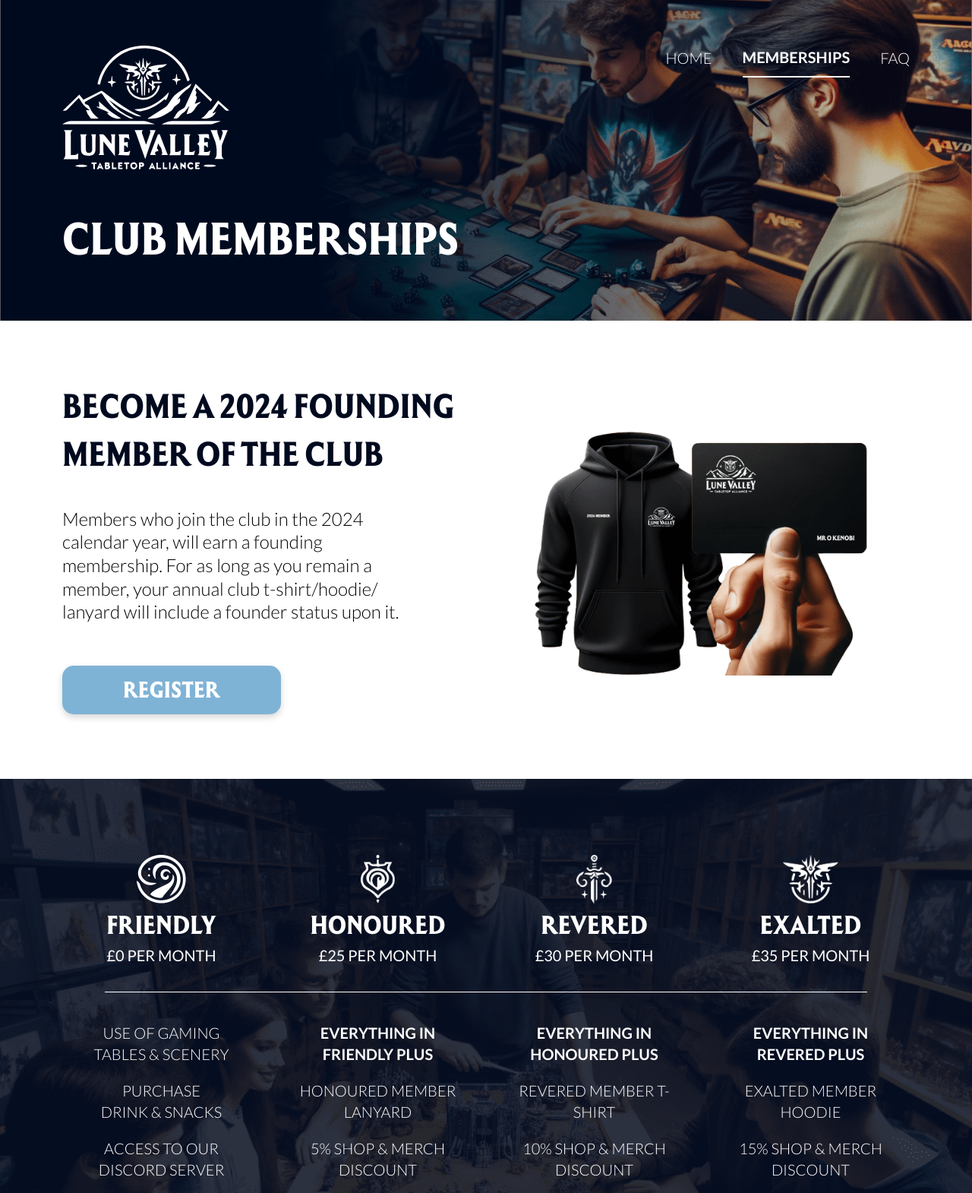
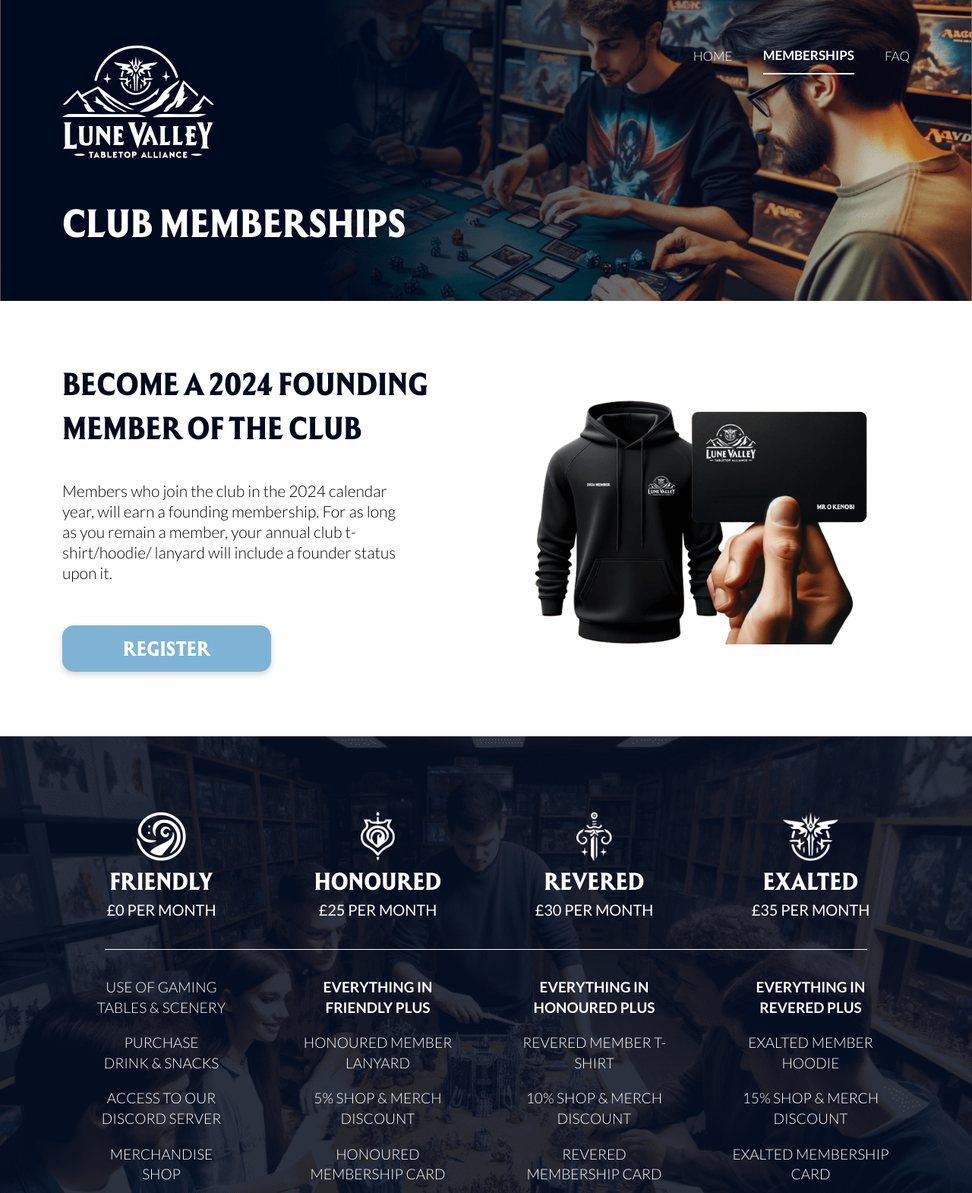
Before and after one commit to mdshakil24/lunevale, a plain HTML site: page memberships.html in a window 1280 px wide. Shown: the top 1570 px of the page at 76% size. Drawn offline with Linux system fonts and the light colour scheme.

Commit message:
Update Font size

```diff
--- a/assets/css/responsive.css
+++ b/assets/css/responsive.css
@@ -1,6 +1,33 @@
 @media all and (max-width: 1399px) {
+    h1 {
+        font-size: 52px;
+    }
     h2 {
-        font-size: 45px;
+        font-size: 42px;
+    }
+    h3,.single-lv-faq-items h3,.single-lv-memberships-heading h3 {
+        font-size: 32px;
+    }
+
+    p {
+        font-size: 21px;
+    }
+
+    .single-lv-memberships-text p, .single-lv-memberships-text h5, .single-lv-memberships-text h6 {
+        font-size: 19px;
+        max-width: 210px;
+    }
+
+    .lv-header-nav-menu ul li a, .single-lv-footer-link ul li a {
+        font-size: 17px;
+    }
+
+    .similar-btn a, .lv-register-submit-btn input {
+        font-size: 27px;
+    }
+
+    .lv-header-logo img, .lv-footer-logo img {
+        width: 200px;
     }
 
     .lv-hero-right-content h2 {
@@ -31,7 +58,11 @@
     }
 
     p {
-        font-size: 22px;
+        font-size: 20px;
+    }
+
+    .similar-btn a, .lv-register-submit-btn input {
+        font-size: 27px;
     }
 
     .lv-header-logo img,
```
